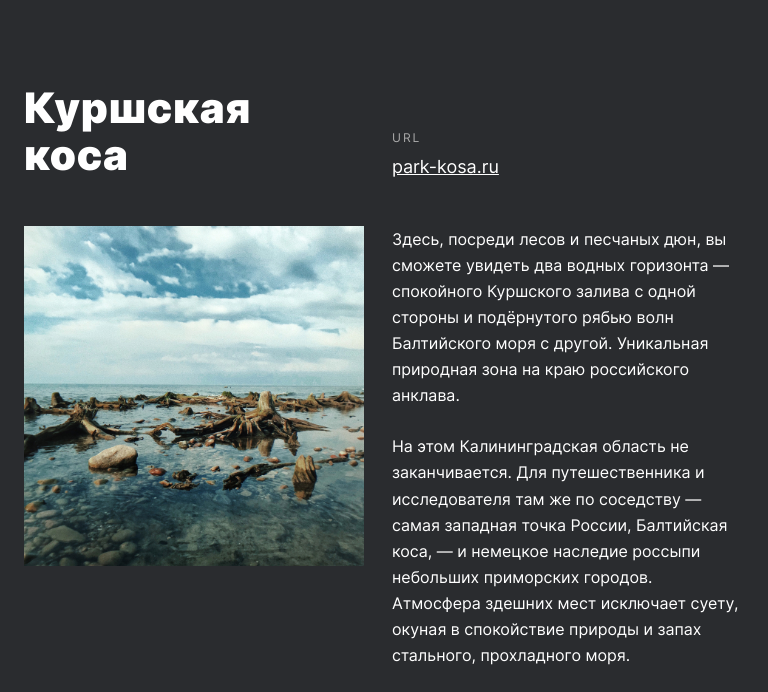
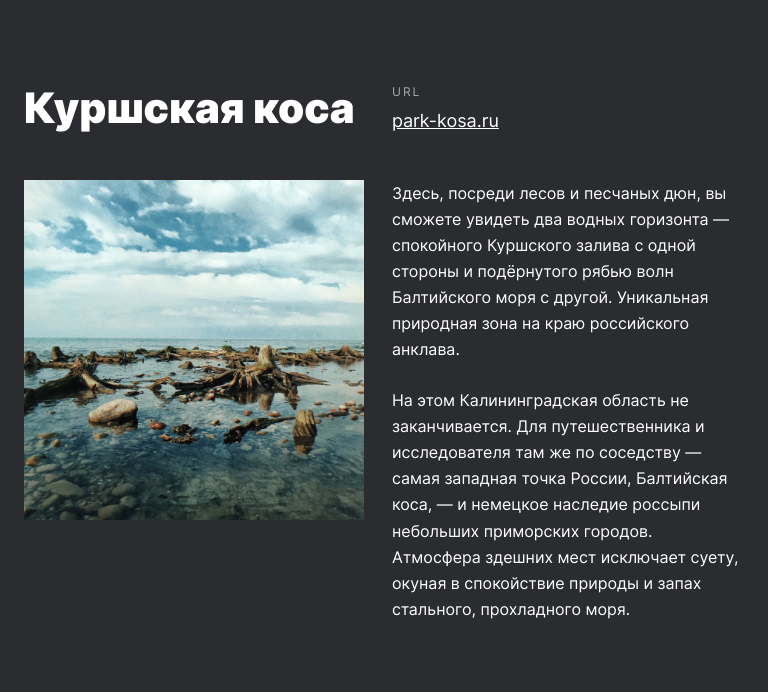
Before and after one commit to Alina1859/russian-travel, a plain HTML site: page index.html in a window 768 px wide. Shown: the part 3265-3957 px from the top of the page. Drawn offline with nearby package versions, Linux system fonts and the light colour scheme.

Commit message:
finally fixed all

```diff
--- a/blocks/place/__title/place__title.css
+++ b/blocks/place/__title/place__title.css
@@ -10,7 +10,6 @@
   .place__title {
     font-size: 42px;
     line-height: 1.1;
-    letter-spacing: 0.8px;
   }
 }
 
```
